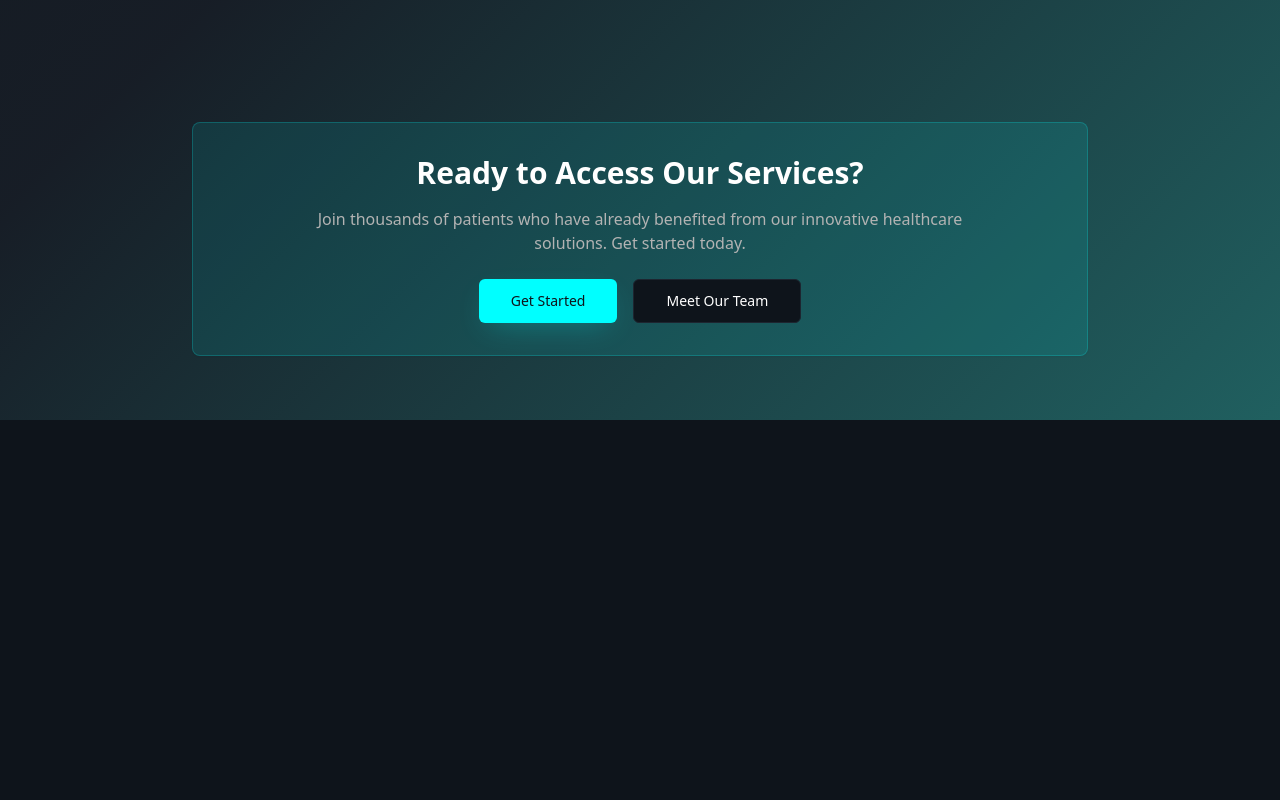
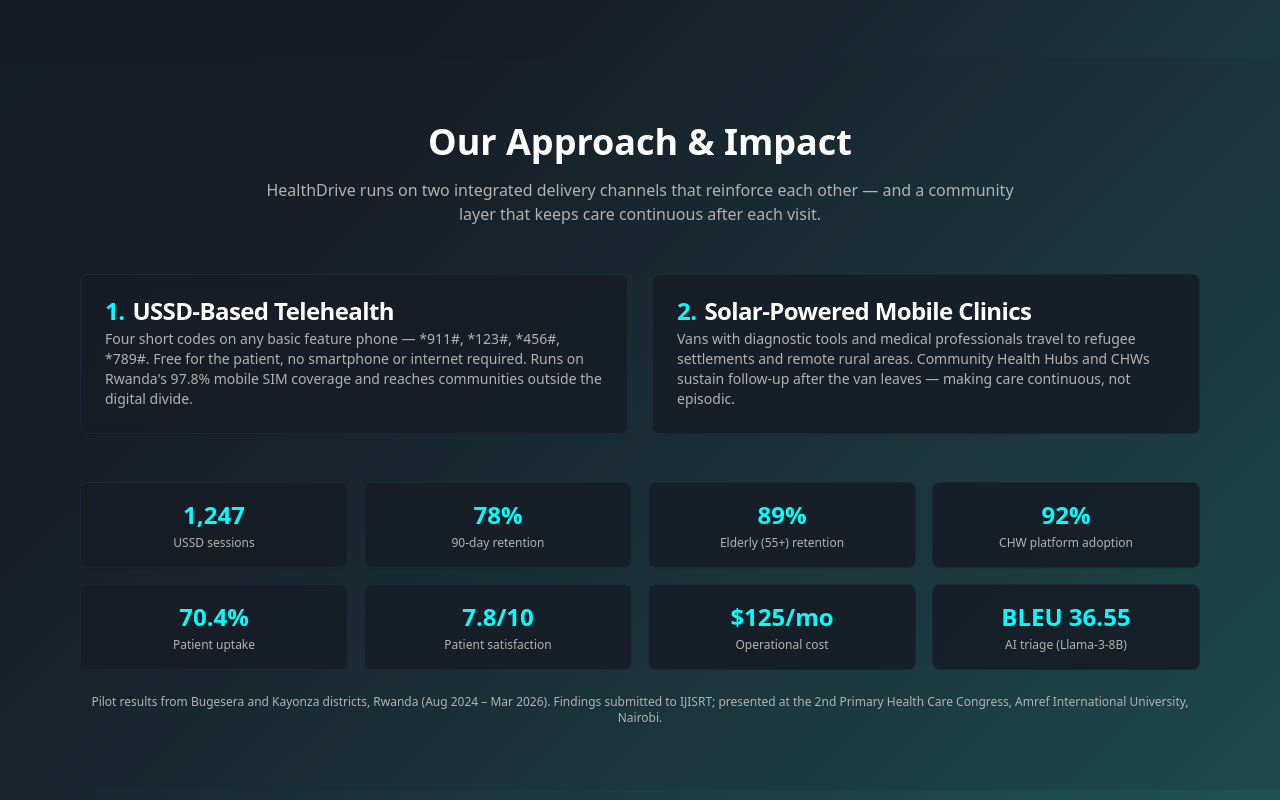
Before and after one commit to AgbajeCity/healthdrive, a React (Vite) app: page /services in a window 1280 px wide. Shown: the part 1280-2080 px from the top of the page. Before the commit the page ends 1700 px from the top, so only its background shows below. Built offline with nearby package versions, Linux system fonts and the light colour scheme.

Commit message:
Changes
Co-authored-by: AgbajeCity <104626908+AgbajeCity@users.noreply.github.com>

```diff
--- a/src/pages/Services.tsx
+++ b/src/pages/Services.tsx
@@ -108,6 +108,61 @@ const Services = () => {
           </div>
         </section>
 
+        {/* Our Approach / Impact */}
+        <section className="py-16 bg-muted/20">
+          <div className="container mx-auto px-4 max-w-6xl">
+            <div className="text-center mb-12">
+              <h2 className="text-3xl md:text-4xl font-bold text-foreground mb-4">Our Approach &amp; Impact</h2>
+              <p className="text-muted-foreground max-w-3xl mx-auto">
+                HealthDrive runs on two integrated delivery channels that reinforce each other — and a community layer that keeps care continuous after each visit.
+              </p>
+            </div>
+
+            <div className="grid md:grid-cols-2 gap-6 mb-12">
+              <Card className="bg-card/90 backdrop-blur-sm border-border/50">
+                <CardHeader>
+                  <CardTitle className="flex items-center gap-2"><span className="text-primary">1.</span> USSD-Based Telehealth</CardTitle>
+                  <CardDescription>
+                    Four short codes on any basic feature phone — *911#, *123#, *456#, *789#. Free for the patient, no smartphone or internet required. Runs on Rwanda's 97.8% mobile SIM coverage and reaches communities outside the digital divide.
+                  </CardDescription>
+                </CardHeader>
+              </Card>
+              <Card className="bg-card/90 backdrop-blur-sm border-border/50">
+                <CardHeader>
+                  <CardTitle className="flex items-center gap-2"><span className="text-primary">2.</span> Solar-Powered Mobile Clinics</CardTitle>
+                  <CardDescription>
+                    Vans with diagnostic tools and medical professionals travel to refugee settlements and remote rural areas. Community Health Hubs and CHWs sustain follow-up after the van leaves — making care continuous, not episodic.
+                  </CardDescription>
+                </CardHeader>
+              </Card>
+            </div>
+
+            <div className="grid grid-cols-2 md:grid-cols-4 gap-4">
+              {[
+                { stat: "1,247", label: "USSD sessions" },
+                { stat: "78%", label: "90-day retention" },
+                { stat: "89%", label: "Elderly (55+) retention" },
+                { stat: "92%", label: "CHW platform adoption" },
+                { stat: "70.4%", label: "Patient uptake" },
+                { stat: "7.8/10", label: "Patient satisfaction" },
+                { stat: "$125/mo", label: "Operational cost" },
+                { stat: "BLEU 36.55", label: "AI triage (Llama-3-8B)" },
+              ].map((item, i) => (
+                <Card key={i} className="bg-card/90 backdrop-blur-sm border-border/50 text-center">
+                  <CardContent className="p-4">
+                    <div className="text-2xl font-bold text-primary mb-1">{item.stat}</div>
+                    <div className="text-xs text-muted-foreground">{item.label}</div>
+                  </CardContent>
+                </Card>
+              ))}
+            </div>
+
+            <p className="text-xs text-center text-muted-foreground mt-6">
+              Pilot results from Bugesera and Kayonza districts, Rwanda (Aug 2024 – Mar 2026). Findings submitted to IJISRT; presented at the 2nd Primary Health Care Congress, Amref International University, Nairobi.
+            </p>
+          </div>
+        </section>
+
         {/* CTA Section */}
         <section className="py-16 text-center">
           <div className="container mx-auto px-4">
```
